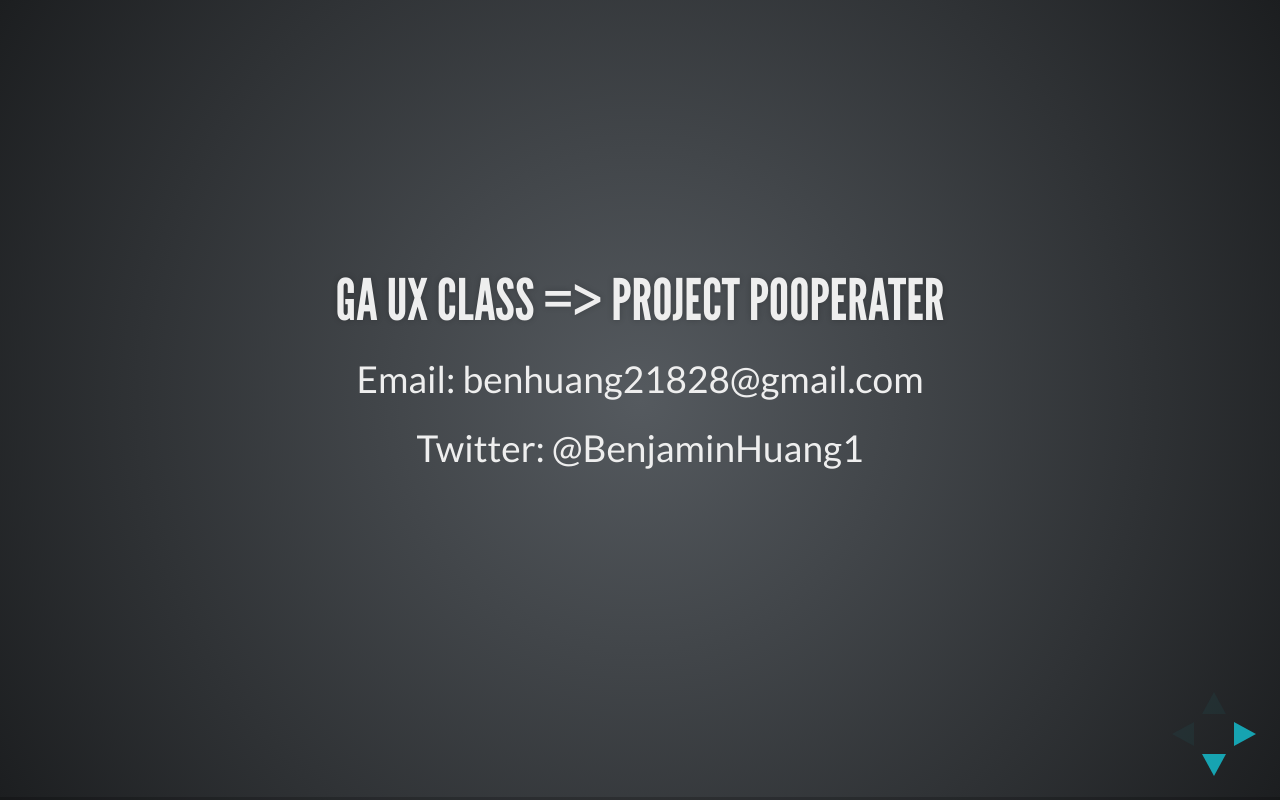
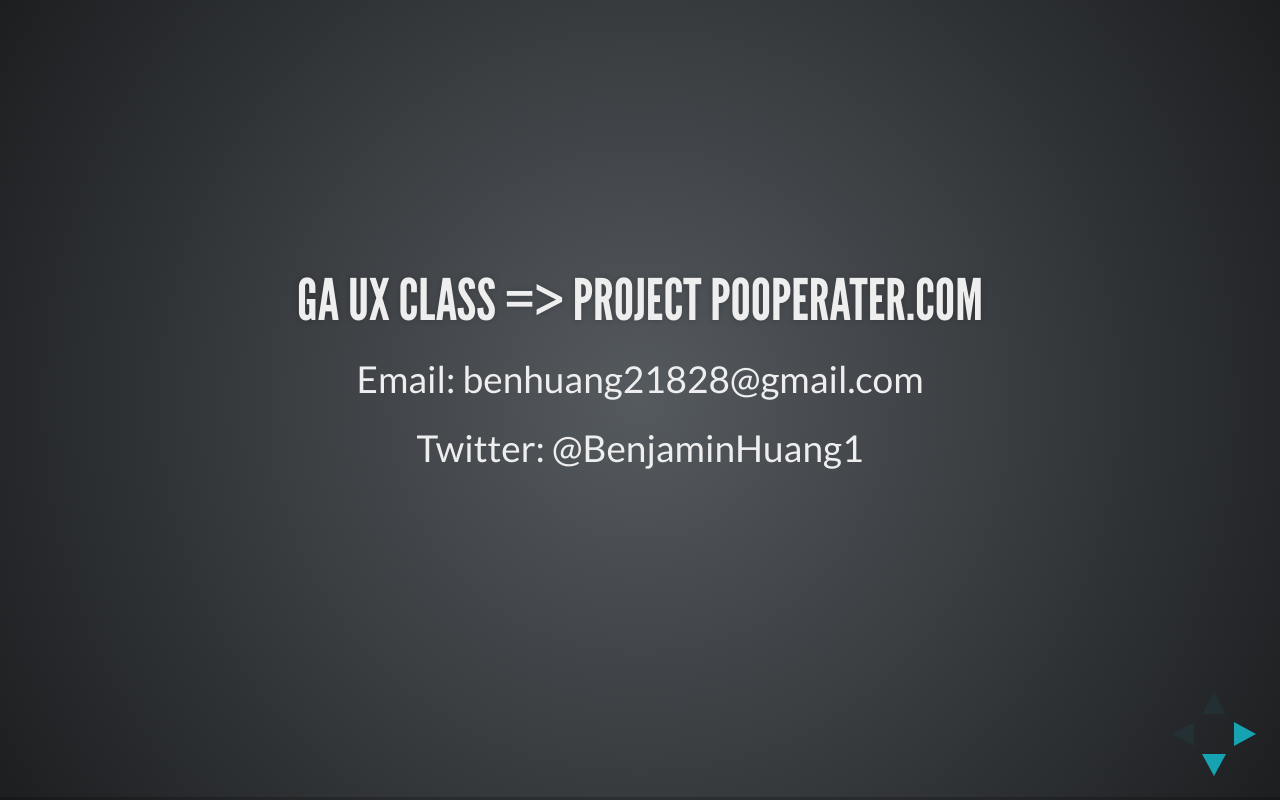
Before and after one commit to benhuang21828/benhuang21828.github.io, a website: page index.html in a window 1280 px wide. Drawn offline with nearby package versions, Linux system fonts and the light colour scheme; no server answers.

Commit message:
Update index.html

```diff
--- a/index.html
+++ b/index.html
@@ -49,7 +49,7 @@
 			<div class="slides" ng-controller="BioController as bio">
 				<section>
 					<section>
-						<h3>GA UX class => Project PoopeRater</h3>
+						<h3>GA UX class => Project PoopeRater.com</h3>
 						<p>Email: benhuang21828@gmail.com</p>
 						<p font-size="12">Twitter: @BenjaminHuang1</p>
 
```
